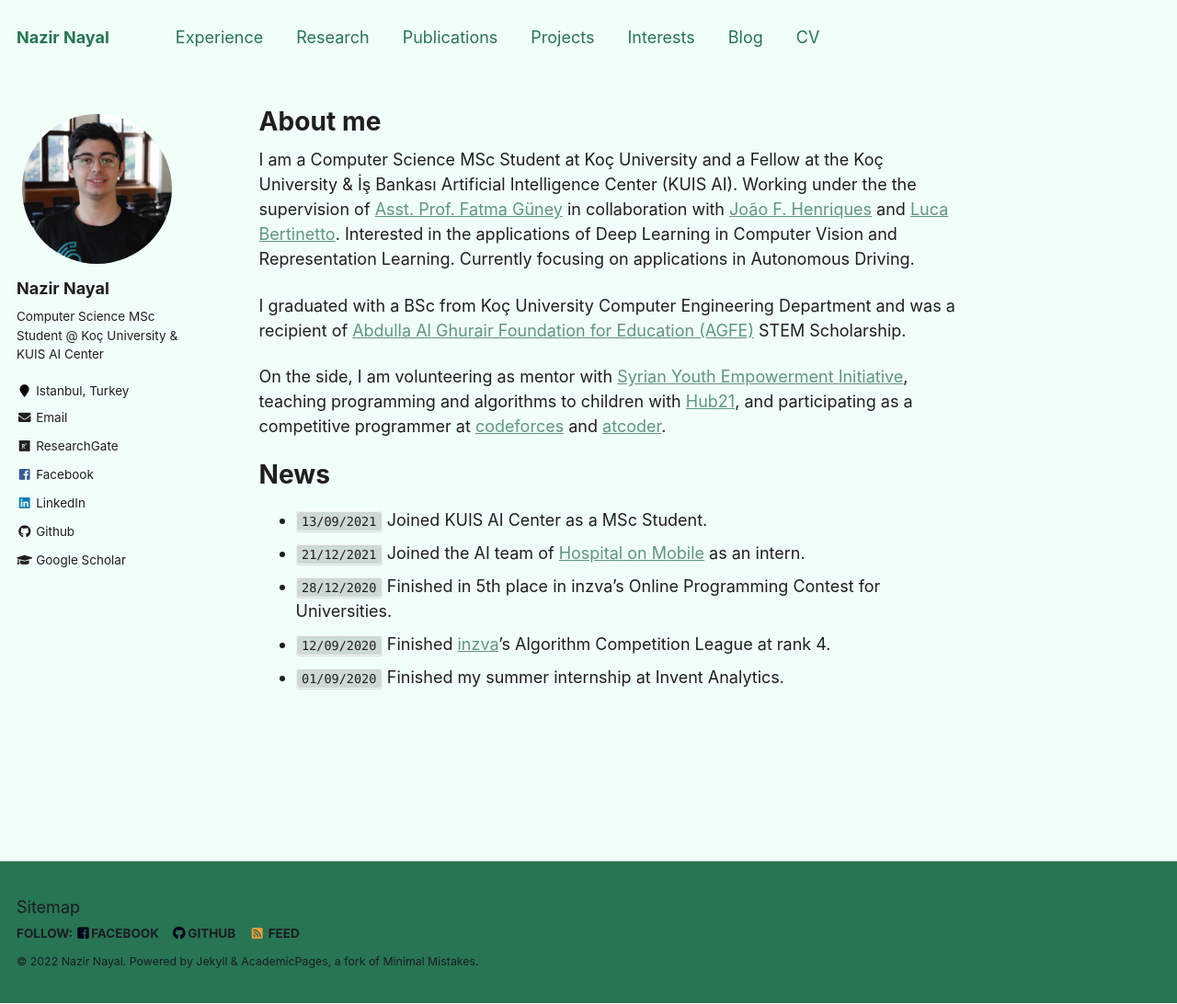
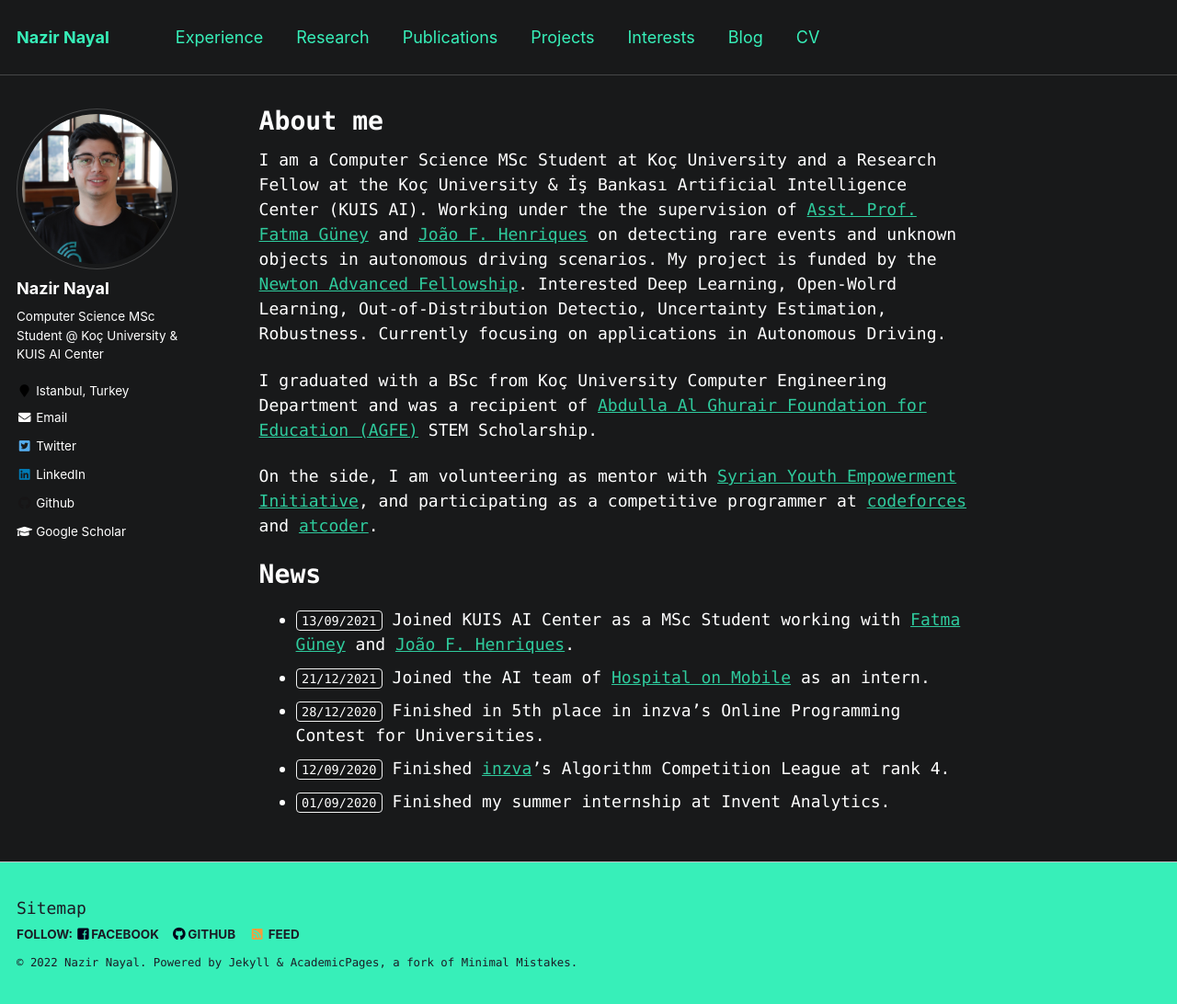
Before and after one commit to NazirNayal8/nazirnayal.github.io, a Jekyll site: the page built from _pages/about.md, in a window 1280 px wide and 1092 px high. Shown: the whole window at 92% size. Built offline with Jekyll 4.4.1, drawn with Linux system fonts in a browser that asks for light colours.

Commit message:
update website theme and main info

```diff
--- a/_config.yml
+++ b/_config.yml
@@ -88,13 +88,13 @@
   pubmed           :
   googlescholar    : "https://scholar.google.com/citations?user=CVYjW50AAAAJ&hl=en"
   email            : "nnayal17@ku.edu.tr"
-  researchgate     : "https://www.researchgate.net/profile/Nazir_Nayal"
+  researchgate     : # "https://www.researchgate.net/profile/Nazir_Nayal"
   uri              :
   bitbucket        :
   codepen          :
   dribbble         :
   flickr           :
-  facebook         : "natheer.nayal"
+  facebook         : # "natheer.nayal"
   foursquare       :
   github           : "NazirNayal8"
   google_plus      :
@@ -109,7 +109,7 @@
   stackoverflow    : # http://stackoverflow.com/users/123456/username
   steam            :
   tumblr           :
-  twitter          : # "NayalNazir"
+  twitter          : "NazirNayal"
   vine             :
   weibo            :
   xing             :
--- a/_pages/about.md
+++ b/_pages/about.md
@@ -8,17 +8,17 @@
   - /about.html
 ---
 
-I am a Computer Science MSc Student at Koç University and a Fellow at the Koç University & İş Bankası Artificial Intelligence Center (KUIS AI). Working under the the supervision of [Asst. Prof. Fatma Güney](https://mysite.ku.edu.tr/fguney/) in collaboration with [João F. Henriques](https://www.robots.ox.ac.uk/~joao/) and [Luca Bertinetto](https://www.robots.ox.ac.uk/~luca/). Interested in the applications of Deep Learning in Computer Vision and Representation Learning. Currently focusing on applications in Autonomous Driving.
+I am a Computer Science MSc Student at Koç University and a Research Fellow at the Koç University & İş Bankası Artificial Intelligence Center (KUIS AI). Working under the the supervision of [Asst. Prof. Fatma Güney](https://mysite.ku.edu.tr/fguney/) and [João F. Henriques](https://www.robots.ox.ac.uk/~joao/) on detecting rare events and unknown objects in autonomous driving scenarios. My project is funded by the [Newton Advanced Fellowship](https://royalsociety.org/grants-schemes-awards/grants/newton-advanced-fellowships/). Interested Deep Learning, Open-Wolrd Learning, Out-of-Distribution Detectio, Uncertainty Estimation, Robustness. Currently focusing on applications in Autonomous Driving.
 
 
 I graduated with a BSc from Koç University Computer Engineering Department and was a recipient of [Abdulla Al Ghurair Foundation for Education (AGFE)](https://www.alghurairfoundation.org/en) STEM Scholarship.
 
 
- On the side, I am volunteering as mentor with [Syrian Youth Empowerment Initiative](https://www.sye-initiative.org/), teaching programming and algorithms to children with [Hub21](https://www.thehub21.com/), and participating as a competitive programmer at [codeforces](https://codeforces.com/) and [atcoder](https://atcoder.jp/home).
+ On the side, I am volunteering as mentor with [Syrian Youth Empowerment Initiative](https://www.sye-initiative.org/), and participating as a competitive programmer at [codeforces](https://codeforces.com/profile/CHAOSCONTROL) and [atcoder](https://atcoder.jp/home).
 
 
 # News
-* `13/09/2021` Joined KUIS AI Center as a MSc Student.
+* `13/09/2021` Joined KUIS AI Center as a MSc Student working with [Fatma Güney](https://mysite.ku.edu.tr/fguney/) and [João F. Henriques](https://www.robots.ox.ac.uk/~joao/).
 * `21/12/2021` Joined the AI team of [Hospital on Mobile](https://www.hospitalonmobile.com/) as an intern.
 * `28/12/2020` Finished in 5th place in inzva's Online Programming Contest for Universities.
 * `12/09/2020` Finished [inzva](https://inzva.com/)'s Algorithm Competition League at rank 4.
--- a/_sass/_footer.scss
+++ b/_sass/_footer.scss
@@ -20,7 +20,7 @@
           animation: intro 0.3s both;
   -webkit-animation-delay: 0.45s;
           animation-delay: 0.45s;
-  background-color: #277552;//#50B2C0; // #206a5d; // bottom colour
+  background-color: #37efb9;//#277552;//#50B2C0; // #206a5d; // bottom colour
   border-top: 1px solid $light-gray;
 
   footer {
--- a/_sass/_variables.scss
+++ b/_sass/_variables.scss
@@ -28,8 +28,8 @@
 $calisto                    : "Calisto MT", serif;
 $garamond                   : Garamond, serif;
 
-$global-font-family         : $sans-serif;
-$header-font-family         : $sans-serif;
+$global-font-family         : $monospace;
+$header-font-family         : $monospace;
 $caption-font-family        : $serif;
 
 /* type scale */
@@ -54,17 +54,17 @@
 $lighter-gray               : mix(#fff, $gray, 90%);
 
 $body-color                 : #5b6771;
-$background-color           : #F1FFF9;//#FEEFDD; // #ebecf1; // original  e8ded2 // background color
+$background-color           : #18191a;// #F1FFF9;//#FEEFDD; // #ebecf1; // original  e8ded2 // background color
 $code-background-color      : mix(#000, $background-color, 15%);
 $code-background-color-dark : mix(#000, $background-color, 20%);
-$text-color                 : #201E1F; //$dark-gray;
+$text-color                 : #FFFFFF;//#201E1F; //$dark-gray;
 $border-color               : mix(#fff, $background-color, 20%);
 
-$primary-color              : #277552;// #50B2C0; // color of titles of sections
+$primary-color              : #37efb9;// #277552;// #50B2C0; // color of titles of sections
 $success-color              : #62c462;
 $warning-color              : #f89406;
 $danger-color               : #ee5f5b;
-$info-color                 : #70B093; //#FAAA8D;//#13ad7a; // controls link colors
+$info-color                 : #37efb9;// #70B093; //#FAAA8D;//#13ad7a; // controls link colors
 
 /* brands */
 $behance-color              : #1769FF;
```
Also changed, not shown: _pages/blog.md (+1 -1 lines), _pages/cv.md (+1 -1 lines), 1 other file.
